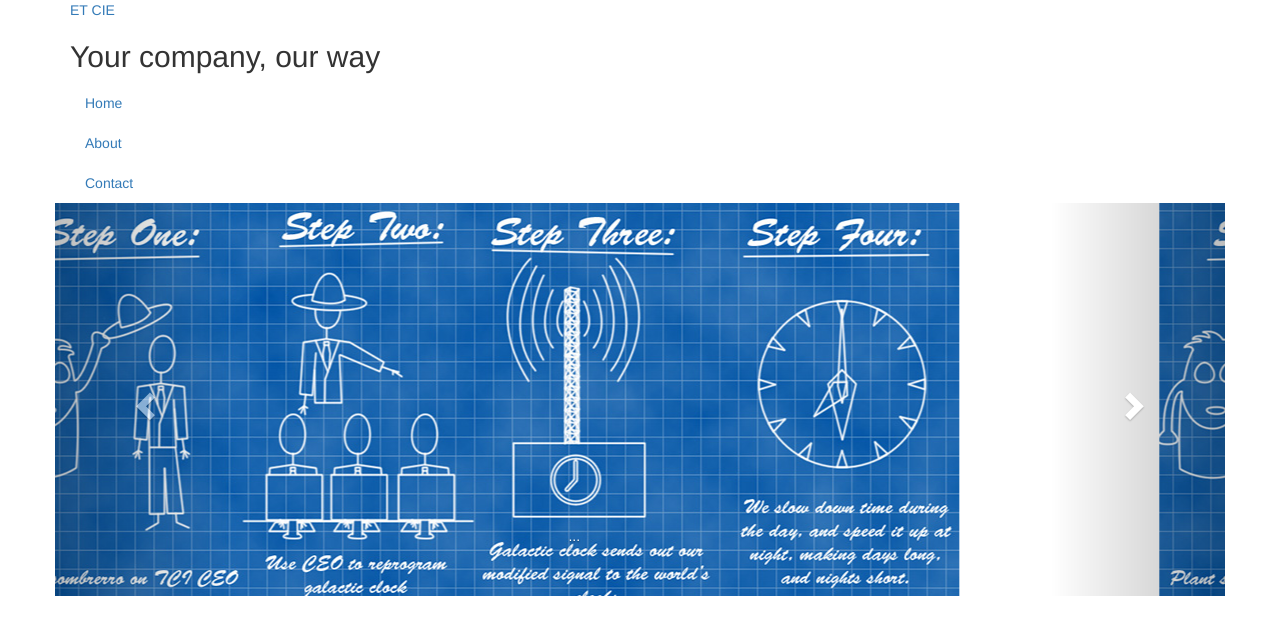
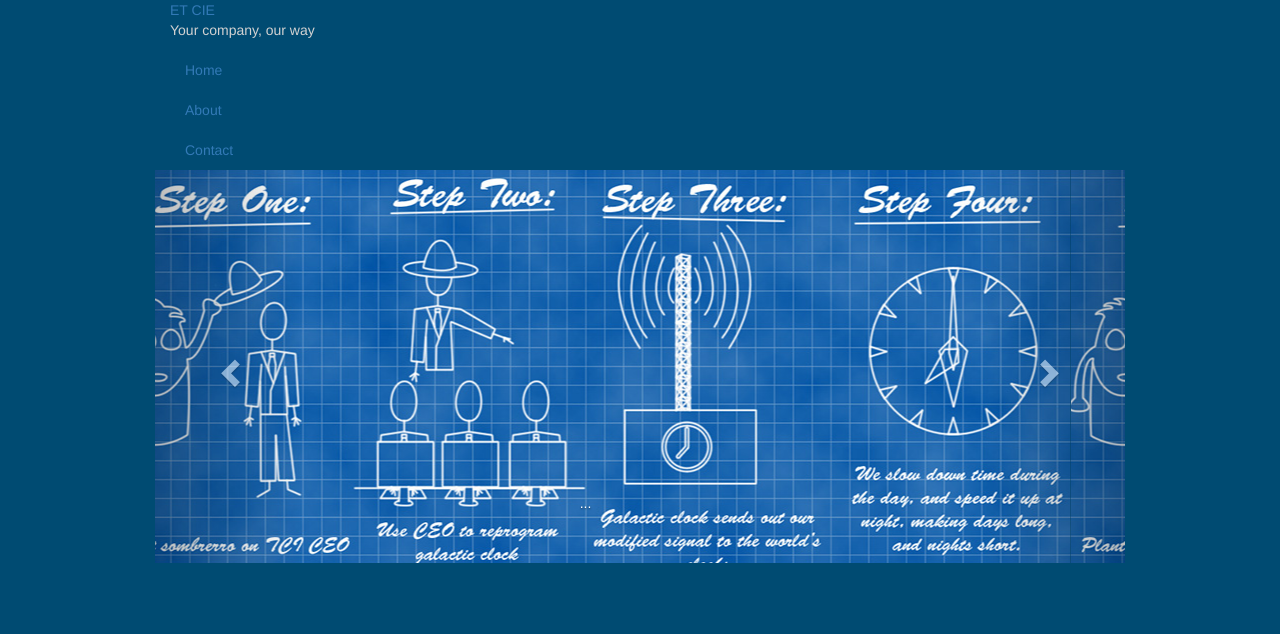
Before and after one commit to jenoya/world-domination, a plain HTML site: page index.html in a window 1280 px wide. Drawn offline with nearby package versions, Linux system fonts and the light colour scheme.

Commit message:
background color
small change but it makes it so much better!

```diff
--- a/index.html
+++ b/index.html
@@ -18,7 +18,7 @@
 	<div class="row">
 		<div class="col-xs-12">
 			<a href="" class="logo">ET CIE</a>
-			<h2>Your company, <span>our<span> way</h2>
+			<p>Your company, <span>our<span> way</p>
 		</div>
 		<div class="col-xs-12">
 			<ul class="nav">
--- a/style.css
+++ b/style.css
@@ -1,6 +1,19 @@
+body{
+	background: #004b72;
+}
+.container{
+	max-width: 970px;
+	/*background-color: red;*/
+}
 span.line{
 	border: 2px solid yellow;
 	width: 100%;
 	display: block;
 	margin:20px 0px;
 }
+p{
+	color: #d2d2d2;
+}
+ul li.nav{
+	display: inline;
+}
```
Also changed, not shown: 2 other files.
